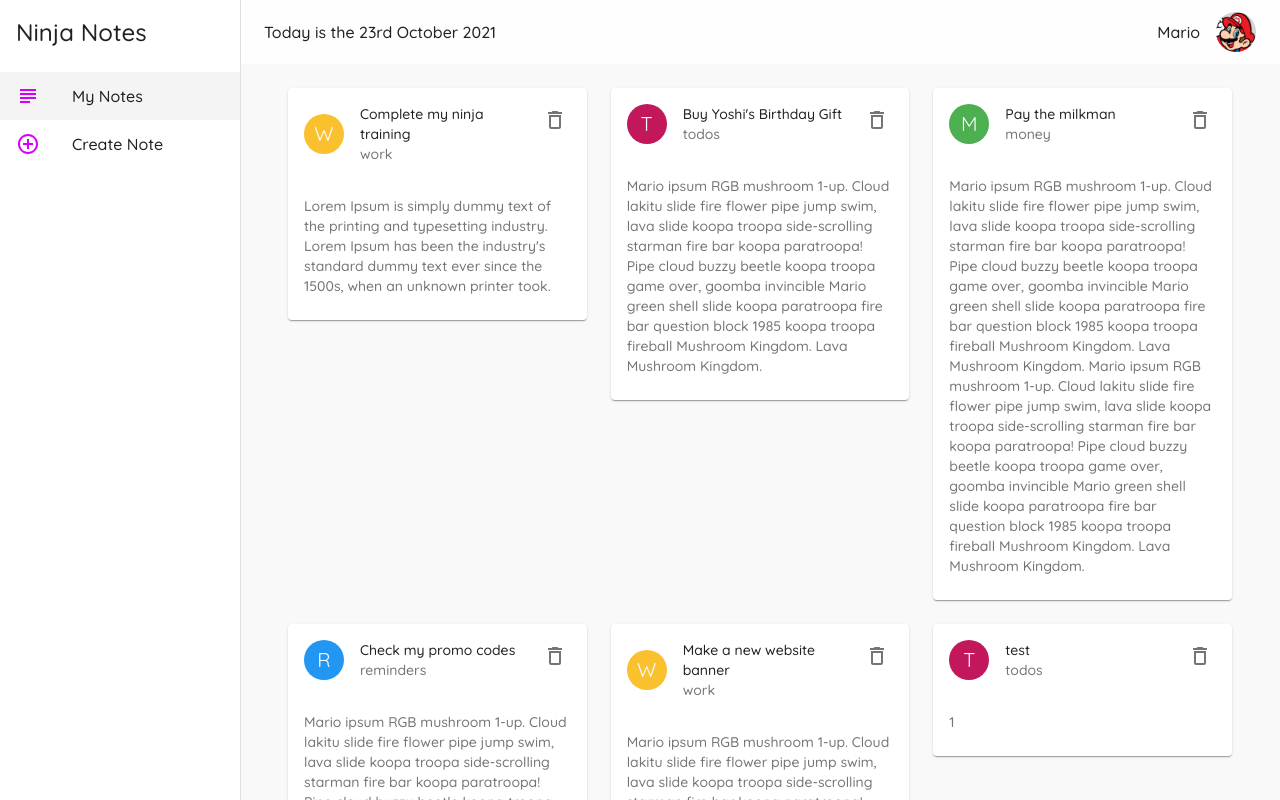
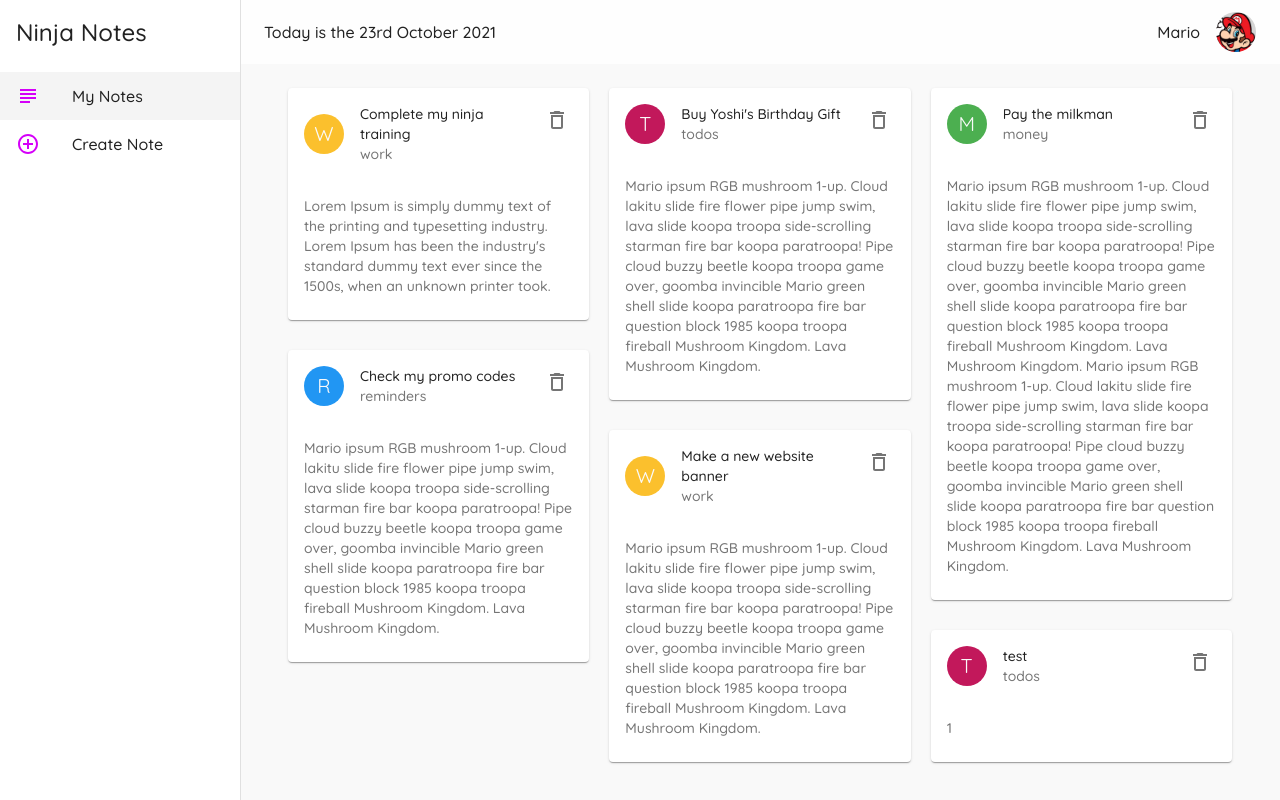
Before and after one commit to anusontarangkul/React-MUI-notes, a React (Create React App) app: page / in a window 1280 px wide. Shown: the top 800 px of the page. Built offline with nearby package versions, Linux system fonts and the light colour scheme; data requests are answered from the project's data file.

Commit message:
add masonry

```diff
--- a/package.json
+++ b/package.json
@@ -14,6 +14,7 @@
     "json-server": "^0.17.0",
     "react": "^17.0.1",
     "react-dom": "^17.0.1",
+    "react-masonry-css": "^1.0.16",
     "react-router-dom": "^5.2.0",
     "react-scripts": "4.0.2",
     "web-vitals": "^1.1.0"
--- a/src/index.css
+++ b/src/index.css
@@ -5,3 +5,19 @@
   -webkit-font-smoothing: antialiased;
   -moz-osx-font-smoothing: grayscale;
 }
+
+.my-masonry-grid {
+  display: -webkit-box; /* Not needed if autoprefixing */
+  display: -ms-flexbox; /* Not needed if autoprefixing */
+  display: flex;
+  margin-left: -20px; /* gutter size offset */
+  width: auto;
+}
+.my-masonry-grid_column {
+  padding-left: 20px; /* gutter size */
+  background-clip: padding-box;
+}
+.my-masonry-grid_column > div {
+  /* change div to reference your elements you put in <Masonry> */
+  margin-bottom: 30px;
+}
--- a/src/pages/Notes.js
+++ b/src/pages/Notes.js
@@ -5,6 +5,7 @@
 import Paper from "@material-ui/core/Paper"
 import { Container } from '@material-ui/core';
 import NoteCard from '../components/NoteCard'
+import Masonry from 'react-masonry-css'
 
 export default function Notes() {
   const [notes, setNotes] = useState([]);
@@ -23,16 +24,26 @@
     setNotes(newNotes)
   }
 
+  const breakpoints = {
+    default: 3,
+    1100: 2,
+    700: 1
+  }
+
   return (
 
     <Container>
-      <Grid container spacing={3}>
+      <Masonry
+        breakpointCols={3}
+        className="my-masonry-grid"
+        columnClassName="my-masonry-grid_column"
+      >
         {notes.map(note => (
-          <Grid item key={note.id} xs={12} md={6} lg={4}>
+          <div item key={note.id}>
             <NoteCard note={note} handleDelete={handleDelete} />
-          </Grid>
+          </div>
         ))}
-      </Grid>
+      </Masonry>
     </Container>
   )
 }
```
Also changed, not shown: 1 other file (tests, documents, lock files or other folders).
